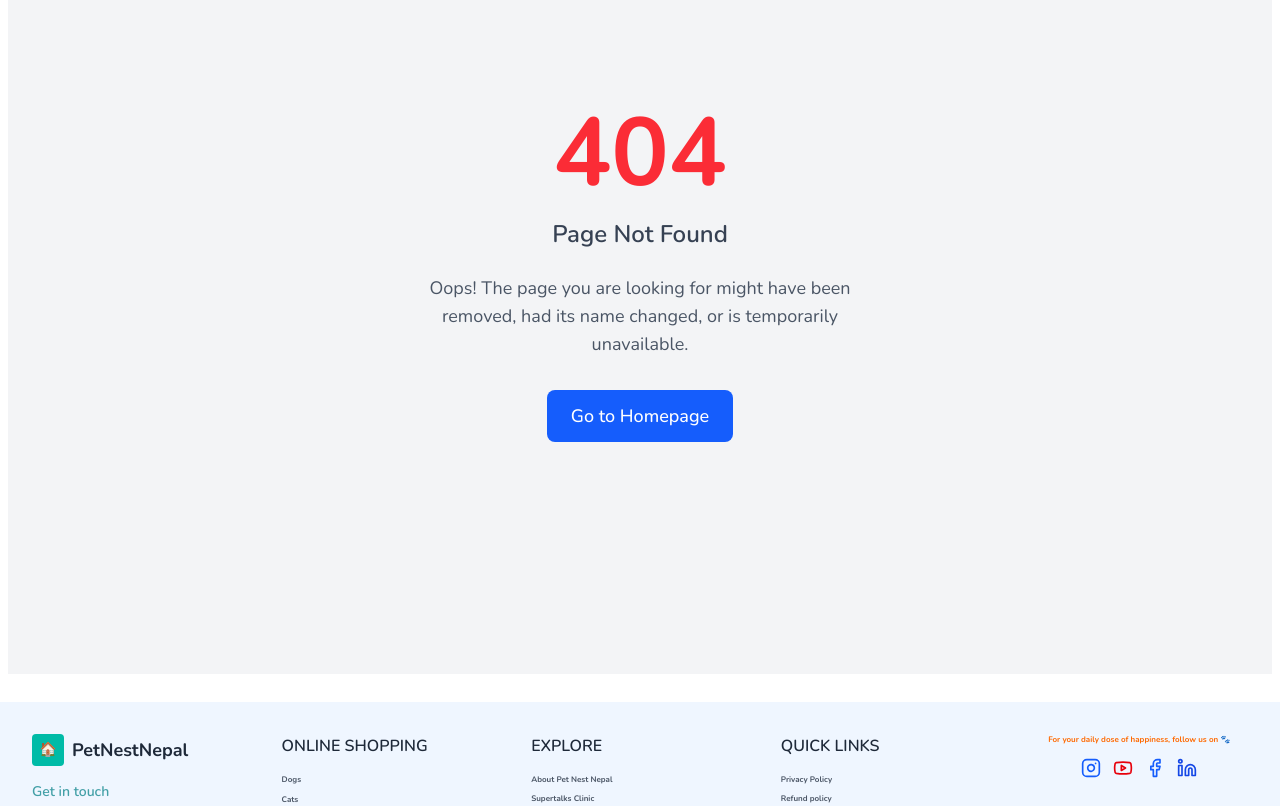
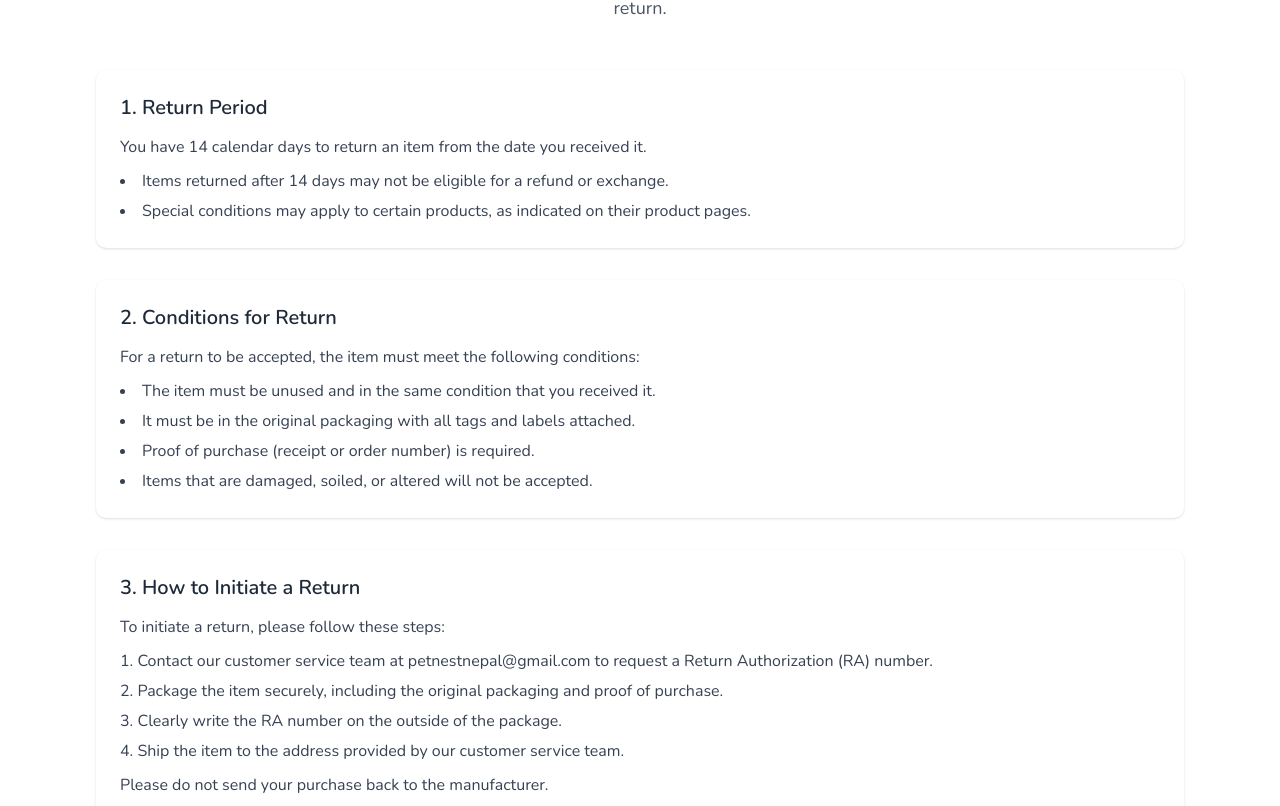
Before and after one commit to PustamRai/pet_nest_nepal, a Next.js app: page /return-policy in a window 1280 px wide. Before the commit this address had no page. Shown: the part 254-1060 px from the top of the page. Built offline with nearby package versions, Linux system fonts and the light colour scheme.

Commit message:
add return policy page

```diff
--- /dev/null
+++ b/src/app/return-policy/page.tsx
@@ -0,0 +1,110 @@
+import { PolicyDisplaySection } from "@/components/policySection/policy-display-section";
+import WidthWrapper from "@/components/WidthWrapper";
+import type { PolicySection } from "@/types/policy";
+
+export default function ReturnPolicyPage() {
+   const returnPolicyContent: PolicySection[] = [
+      {
+         title: "1. Return Period",
+         content: (
+            <>
+               <p className="mb-2">
+                  You have 14 calendar days to return an item from the date you
+                  received it.
+               </p>
+               <ul className="list-disc list-inside space-y-1">
+                  <li>
+                     Items returned after 14 days may not be eligible for a
+                     refund or exchange.
+                  </li>
+                  <li>
+                     Special conditions may apply to certain products, as
+                     indicated on their product pages.
+                  </li>
+               </ul>
+            </>
+         ),
+      },
+      {
+         title: "2. Conditions for Return",
+         content: (
+            <>
+               <p className="mb-2">
+                  For a return to be accepted, the item must meet the following
+                  conditions:
+               </p>
+               <ul className="list-disc list-inside space-y-1">
+                  <li>
+                     The item must be unused and in the same condition that you
+                     received it.
+                  </li>
+                  <li>
+                     It must be in the original packaging with all tags and
+                     labels attached.
+                  </li>
+                  <li>
+                     Proof of purchase (receipt or order number) is required.
+                  </li>
+                  <li>
+                     Items that are damaged, soiled, or altered will not be
+                     accepted.
+                  </li>
+               </ul>
+            </>
+         ),
+      },
+      {
+         title: "3. How to Initiate a Return",
+         content: (
+            <>
+               <p className="mb-2">
+                  To initiate a return, please follow these steps:
+               </p>
+               <ol className="list-decimal list-inside space-y-1">
+                  <li>
+                     Contact our customer service team at petnestnepal@gmail.com
+                     to request a Return Authorization (RA) number.
+                  </li>
+                  <li>
+                     Package the item securely, including the original packaging
+                     and proof of purchase.
+                  </li>
+                  <li>
+                     Clearly write the RA number on the outside of the package.
+                  </li>
+                  <li>
+                     Ship the item to the address provided by our customer
+                     service team.
+                  </li>
+               </ol>
+               <p className="mt-2">
+                  Please do not send your purchase back to the manufacturer.
+               </p>
+            </>
+         ),
+      },
+      {
+         title: "4. Exchanges",
+         content: (
+            <p>
+               We only replace items if they are defective or damaged. If you
+               need to exchange it for the same item, send us an email at
+               petnestnepal@gmail.com and send your item to the address
+               provided.
+            </p>
+         ),
+      },
+   ];
+
+   return (
+      <WidthWrapper>
+         <main>
+            <PolicyDisplaySection
+               pageTitle="Return Policy"
+               pageDescription="Learn about our return policy, including eligibility, conditions, and how to initiate a return."
+               policyContent={returnPolicyContent}
+            />
+         </main>
+      </WidthWrapper>
+   );
+}
--- a/src/components/layouts/Footer.tsx
+++ b/src/components/layouts/Footer.tsx
@@ -147,7 +147,10 @@ export default function Footer() {
                         </Link>
                      </li>
                      <li>
-                        <Link href="#" className="hover:text-gray-800">
+                        <Link
+                           href="/return-policy"
+                           className="hover:text-gray-800"
+                        >
                            Return policy
                         </Link>
                      </li>
```
